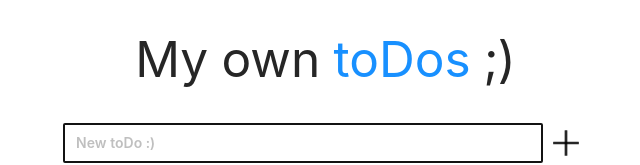
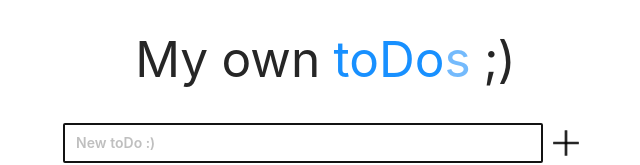
Before and after one commit to wh4y/ToDoList, a React (Create React App) app in the folder toDoList/: page / in a window 1280 px wide. Shown: the top 165 px of the page, without its empty margins (314-954 px from the left). Built offline with nearby package versions, Linux system fonts and the light colour scheme.

Commit message:
text area overflow fixed, header logo styles modified

```diff
--- a/toDoList/src/components/Header/Header.tsx
+++ b/toDoList/src/components/Header/Header.tsx
@@ -27,7 +27,7 @@ const Header: FC = () => {
             <div className={styles.logo}>
                 <Typography>
                     <Text className={styles.logoText}>
-                        My own <span className={styles.toDo__logo__span}>toDos</span> ;)
+                        My own <span className={styles.toDo__logo__span}>toDo<span className={styles.last__child}>s</span></span> ;)
                     </Text>
                 </Typography>
             </div>
--- a/toDoList/src/components/Header/styles/style.module.scss
+++ b/toDoList/src/components/Header/styles/style.module.scss
@@ -19,6 +19,10 @@
 
         .toDo__logo__span {
             color: $primary-color;
+
+            .last__child {
+                color: $primary-active-color;
+            }
         }
     }
 }
--- a/toDoList/src/components/ItemList/Item/Item.tsx
+++ b/toDoList/src/components/ItemList/Item/Item.tsx
@@ -56,10 +56,10 @@ const Item: FC<ItemType> = ({ value, date, id }) => {
                 ]}
             >
                 <Input.TextArea
-                    autoSize
+                    autoSize={{ minRows: 1, maxRows: 15 }}
                     onChange={handleChange}
                     allowClear
-                    style={{ margin: '30px 0' }}
+                    style={{ margin: '30px 0'}}
                     value={inputValue}
                     onPressEnter={handleEdit}
                 />
```
